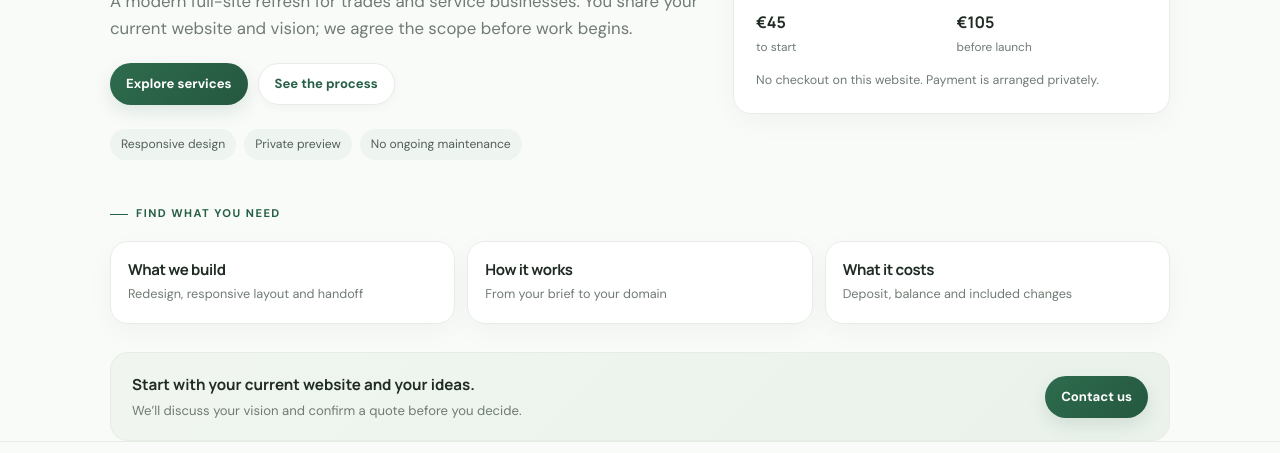
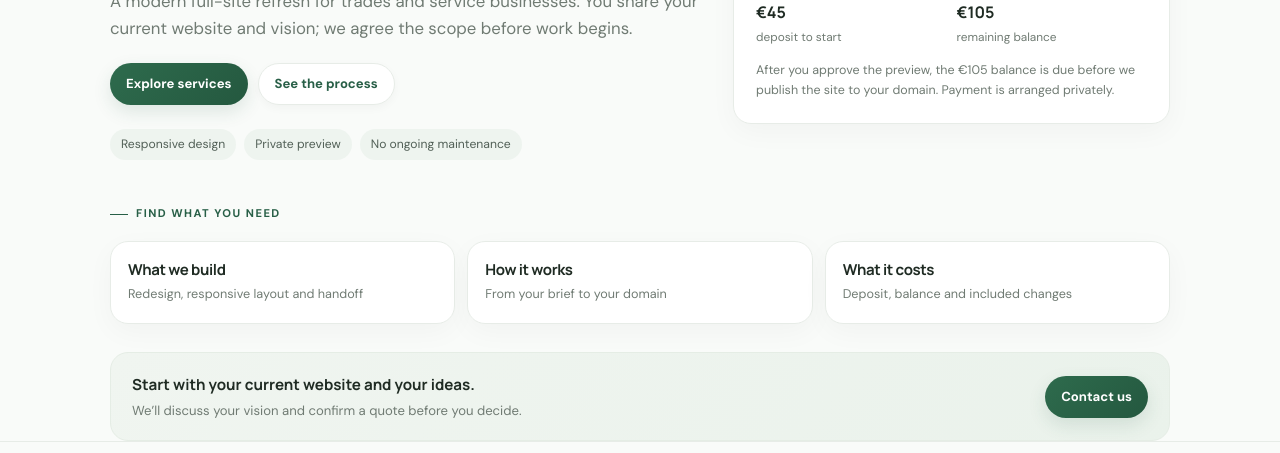
Before and after one commit to odysseyjakub/greatmaster7524demo, a plain HTML site: page index.html in a window 1280 px wide. Shown: the part 321-774 px from the top of the page. Drawn offline with Linux system fonts and the light colour scheme.

Commit message:
Clarify deposit and remaining balance timing

```diff
--- a/index.html
+++ b/index.html
@@ -1,5 +1,5 @@
 <!doctype html><html lang="en"><head><meta charset="utf-8"><meta name="viewport" content="width=device-width,initial-scale=1"><meta name="theme-color" content="#fbfcfa"><meta name="description" content="Website redesigns for Irish trades and service businesses. A clear €150 base website price, private preview and client-owned domain handoff."><title>Home — Your Web Studio</title><link rel="preconnect" href="https://fonts.googleapis.com"><link rel="preconnect" href="https://fonts.gstatic.com" crossorigin><link href="https://fonts.googleapis.com/css2?family=DM+Sans:wght@400;500;600;700&family=Manrope:wght@400;500;600;700;800&display=swap" rel="stylesheet"><link rel="stylesheet" href="styles.css"></head><body>
 <header class="site-header"><div class="wrap nav"><a class="brand" href="index.html"><span class="brand-mark">YW</span><span>Your Web Studio</span></a><nav class="nav-links" aria-label="Main navigation"><a href="index.html" aria-current="page">Home</a><details class="nav-dropdown"><summary>Details</summary><div class="dropdown-menu"><a href="services.html">Services</a><a href="process.html">Process</a><a href="pricing.html">Pricing</a><a href="faqs.html">FAQs</a></div></details><a href="contact.html">Contact</a></nav><a class="nav-cta" href="contact.html">Get in touch</a></div></header>
-<main><section class="hero"><div class="wrap hero-grid"><div class="hero-copy"><div class="eyebrow">Website redesign · Ireland</div><h1>Your website,<br><em>rebuilt your way.</em></h1><p>A modern full-site refresh for trades and service businesses. You share your current website and vision; we agree the scope before work begins.</p><div class="actions"><a class="button" href="services.html">Explore services</a><a class="button secondary" href="process.html">See the process</a></div><div class="highlights"><span>Responsive design</span><span>Private preview</span><span>No ongoing maintenance</span></div></div><aside class="price-panel"><div class="eyebrow">Base website build price</div><div class="price">€150</div><p>Base price for your website build. Any additional costs are discussed and agreed with you first.</p><div class="price-split"><div><strong>€45</strong><span>to start</span></div><div><strong>€105</strong><span>before launch</span></div></div><div class="small-note">No checkout on this website. Payment is arranged privately.</div></aside></div></section>
+<main><section class="hero"><div class="wrap hero-grid"><div class="hero-copy"><div class="eyebrow">Website redesign · Ireland</div><h1>Your website,<br><em>rebuilt your way.</em></h1><p>A modern full-site refresh for trades and service businesses. You share your current website and vision; we agree the scope before work begins.</p><div class="actions"><a class="button" href="services.html">Explore services</a><a class="button secondary" href="process.html">See the process</a></div><div class="highlights"><span>Responsive design</span><span>Private preview</span><span>No ongoing maintenance</span></div></div><aside class="price-panel"><div class="eyebrow">Base website build price</div><div class="price">€150</div><p>Base price for your website build. Any additional costs are discussed and agreed with you first.</p><div class="price-split"><div><strong>€45</strong><span>deposit to start</span></div><div><strong>€105</strong><span>remaining balance</span></div></div><div class="small-note">After you approve the preview, the €105 balance is due before we publish the site to your domain. Payment is arranged privately.</div></aside></div></section>
 <section class="wrap"><div class="eyebrow">Find what you need</div><div class="home-links"><a class="home-link" href="services.html"><strong>What we build</strong><span>Redesign, responsive layout and handoff</span></a><a class="home-link" href="process.html"><strong>How it works</strong><span>From your brief to your domain</span></a><a class="home-link" href="pricing.html"><strong>What it costs</strong><span>Deposit, balance and included changes</span></a></div><div class="home-contact"><div><strong>Start with your current website and your ideas.</strong><p>We’ll discuss your vision and confirm a quote before you decide.</p></div><a class="button" href="contact.html">Contact us</a></div></section></main>
 <footer class="footer"><div class="wrap"><div class="footer-inner"><a class="brand" href="index.html"><span class="brand-mark">YW</span><span>Your Web Studio</span></a><div class="footer-links"><a href="services.html">Services</a><a href="process.html">Process</a><a href="pricing.html">Pricing</a><a href="faqs.html">FAQs</a><a href="contact.html">Contact</a><a href="https://github.com/odysseyjakub/greatmaster7524demo">Open-source code</a></div><span>© <span id="year">2026</span> Your Web Studio</span></div><div class="foot-note">Website redesign and launch for Irish trades and service businesses. No ongoing maintenance after handoff.</div></div></footer><script>document.getElementById('year').textContent=new Date().getFullYear();</script></body></html>
```
